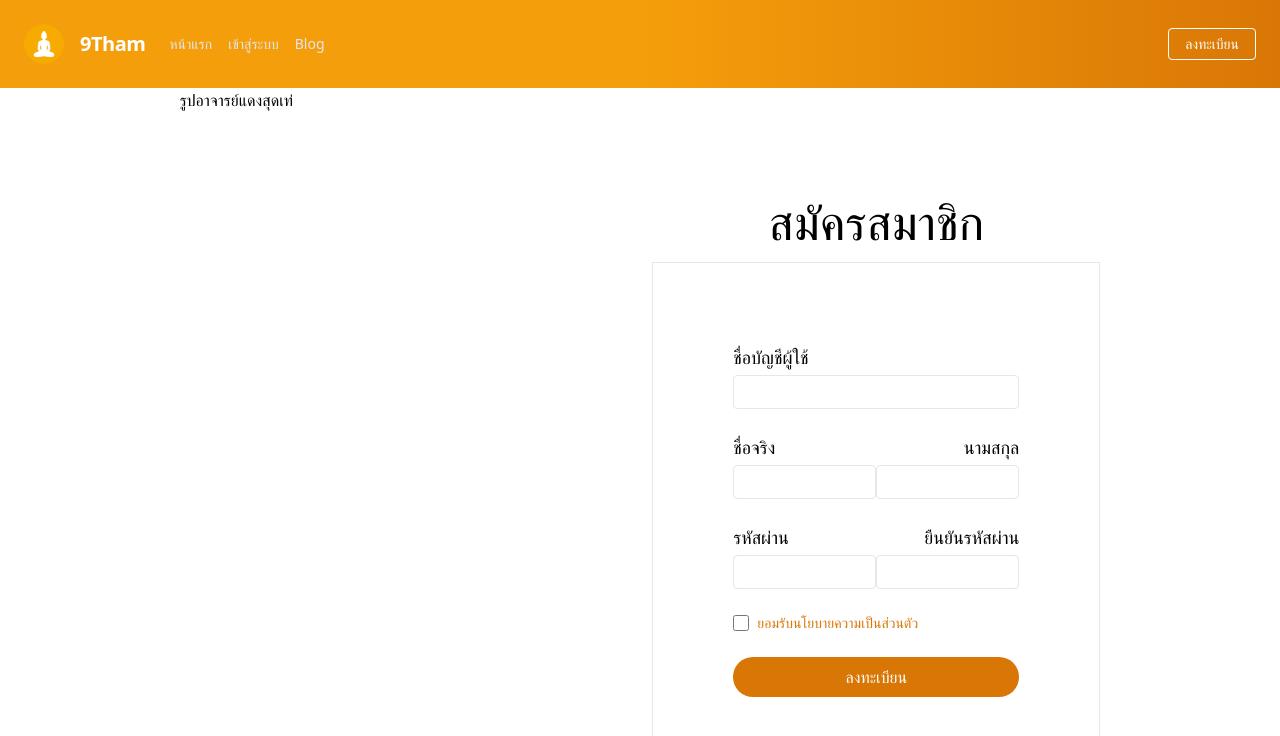
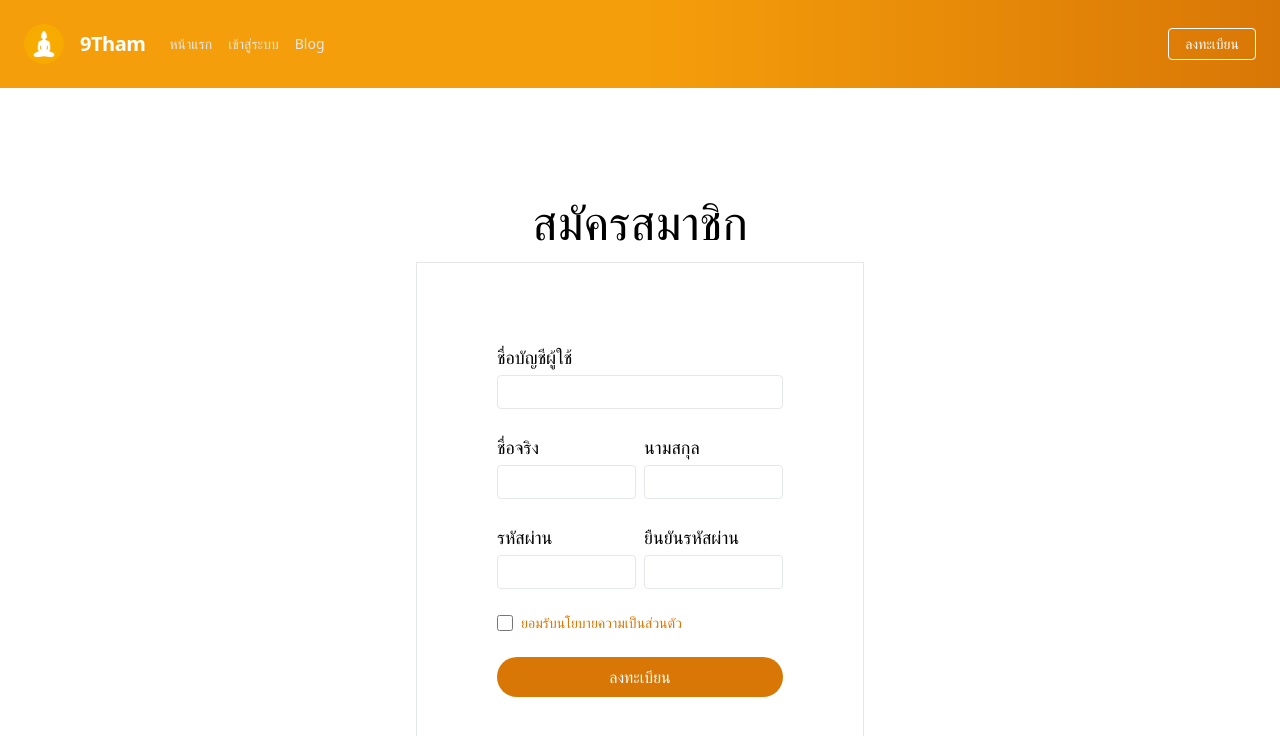
Before and after one commit to SOFT-STUDIO-GROUPWORK/9Tham-Frontend, a React (Create React App) app: page /Register in a window 1280 px wide. Shown: the top 736 px of the page. Built offline with nearby package versions, Linux system fonts and the light colour scheme.

Commit message:
login+register

```diff
--- a/src/components/Navbar.tsx
+++ b/src/components/Navbar.tsx
@@ -38,7 +38,7 @@ const Navbar = () => {
             หน้าแรก
           </a>
           <a
-            href="#responsive-header"
+            href="login"
             className="block mt-4 lg:inline-block lg:mt-0 text-gray-200 hover:text-white mr-4"
           >
             เข้าสู่ระบบ
@@ -52,7 +52,7 @@ const Navbar = () => {
         </div>
         <div>
           {/* register page */}
-          <Link to={"/"}>
+          <Link to={"/Register"}>
             <button className="inline-block text-sm px-4 py-2 leading-none border rounded text-white border-white hover:border-transparent hover:text-teal-500 hover:bg-white mt-4 lg:mt-0">
               ลงทะเบียน
             </button>
--- a/src/pages/LoginPage/LoginPage.tsx
+++ b/src/pages/LoginPage/LoginPage.tsx
@@ -1,17 +1,31 @@
-import React from "react";
+import React, { useState } from "react";
 
 type Props = {};
 
 const LoginPage = (props: Props) => {
+  const [username, setUsername] = useState("");
+  const [password, setPassword] = useState("");
+
+  //console.log("render username", username, password);
+
+  const onSubmit = (e: { preventDefault: () => void }) => {
+    e.preventDefault();
+
+    const payload = {
+      username,
+      password,
+    };
+
+    console.log("submit payload", payload);
+  };
   return (
     <div className="flex flex-row justify-around">
-      <div>รูปอาจารย์แดงสุดเท่</div>
       <div className="min-h-screen flex flex-col justify-center">
         <div className="max-w-md w-full mx-auto text-center text-5xl">
           เข้าสู่ระบบ
         </div>
         <div className="max-w-md w-full mx-auto mt-4 p-20 border border-grey-300">
-          <form action="" className="space-y-6">
+          <form action="" className="space-y-6" onSubmit={onSubmit}>
             <div>
               <label
                 htmlFor=""
@@ -22,6 +36,8 @@ const LoginPage = (props: Props) => {
               <input
                 type="text"
                 className="w-full p-1 border border-grey-300 rounded mt-1"
+                id="username"
+                onChange={(e) => setUsername(e.target.value)}
               />
             </div>
             <div>
@@ -32,8 +48,10 @@ const LoginPage = (props: Props) => {
                 รหัสผ่าน
               </label>
               <input
-                type="text"
+                type="password"
                 className="w-full p-1 border border-grey-300 rounded mt-1"
+                id="password"
+                onChange={(e) => setPassword(e.target.value)}
               />
             </div>
             <div>
@@ -43,7 +61,10 @@ const LoginPage = (props: Props) => {
             </div>
 
             <div>
-              <button className="w-full py-2 px-4 bg-amber-600 hover:bg-amber-800 rounded-3xl text-white text-md">
+              <button
+                type="submit"
+                className="w-full py-2 px-4 bg-amber-600 hover:bg-amber-800 rounded-3xl text-white text-md"
+              >
                 เข้าสู่ระบบ
               </button>
             </div>
--- a/src/pages/RegisterPage/RegisterPage.tsx
+++ b/src/pages/RegisterPage/RegisterPage.tsx
@@ -1,17 +1,36 @@
-import React from "react";
-
+import React, { useState } from "react";
 type Props = {};
 
 const RegisterPage = (props: Props) => {
+  const [username, setUsername] = useState("");
+  const [name, setName] = useState("");
+  const [surname, setSurname] = useState("");
+  const [password, setPassword] = useState("");
+  const [confirmpassword, setConfirmpassword] = useState("");
+  const [term, setTerm] = useState(false);
+
+  const onSubmit = (e: { preventDefault: () => void }) => {
+    e.preventDefault();
+
+    const payload = {
+      username,
+      name,
+      surname,
+      password,
+      confirmpassword,
+      term,
+    };
+
+    console.log("submit payload", payload);
+  };
   return (
     <div className="flex flex-row justify-around flex-auto">
-      <div>รูปอาจารย์แดงสุดเท่</div>
       <div className="min-h-screen flex flex-col justify-center">
-        <div className="max-w-md w-full mx-auto text-center text-5xl">
+        <div className="max-w-xl w-full mx-auto text-center text-5xl">
           สมัครสมาชิก
         </div>
         <div className="max-w-md w-full mx-auto mt-4 p-20 border border-grey-300">
-          <form action="" className="space-y-6">
+          <form action="" className="space-y-6" onSubmit={onSubmit}>
             <div>
               <label
                 htmlFor=""
@@ -22,57 +41,67 @@ const RegisterPage = (props: Props) => {
               <input
                 type="text"
                 className="w-full p-1 border border-grey-300 rounded mt-1"
+                id="username"
+                onChange={(e) => setUsername(e.target.value)}
               />
             </div>
-            <div>
-              <div className="flex justify-between justify-items-start">
+            <div className="flex flex-row flex-auto justify-between ">
+              <div className="mr-2">
                 <label
                   htmlFor=""
                   className="text-lg font-medium text-grey-600 block"
                 >
                   ชื่อจริง
                 </label>
+                <input
+                  type="text"
+                  className="w-full p-1 border border-grey-300 rounded mt-1"
+                  id="name"
+                  onChange={(e) => setName(e.target.value)}
+                />
+              </div>
+              <div>
                 <label
                   htmlFor=""
                   className="text-lg font-medium text-grey-600 block"
                 >
                   นามสกุล
                 </label>
-              </div>
-              <div className="flex justify-between">
                 <input
                   type="text"
                   className="w-full p-1 border border-grey-300 rounded mt-1"
-                />
-                <input
-                  type="text"
-                  className="w-full p-1 border border-grey-300 rounded mt-1"
+                  id="surname"
+                  onChange={(e) => setSurname(e.target.value)}
                 />
               </div>
             </div>
-            <div>
-              <div className="flex justify-between justify-items-start">
+            <div className="flex flex-row justify-between ">
+              <div className="mr-2">
                 <label
                   htmlFor=""
                   className="text-lg font-medium text-grey-600 block"
                 >
                   รหัสผ่าน
                 </label>
+                <input
+                  type="password"
+                  className="w-full p-1 border border-grey-300 rounded mt-1"
+                  id="password"
+                  onChange={(e) => setPassword(e.target.value)}
+                />
+              </div>
+              <div>
                 <label
                   htmlFor=""
                   className="text-lg font-medium text-grey-600 block"
                 >
                   ยืนยันรหัสผ่าน
                 </label>
-              </div>
-              <div className="flex justify-between">
                 <input
-                  type="text"
+                  type="password"
                   className="w-full p-1 border border-grey-300 rounded mt-1"
-                />
-                <input
-                  type="text"
-                  className="w-full p-1 border border-grey-300 rounded mt-1"
+                  id="confirmpassword"
+                  onChange={(e) => setConfirmpassword(e.target.value)}
                 />
               </div>
             </div>
@@ -80,7 +109,8 @@ const RegisterPage = (props: Props) => {
               <input
                 type="checkbox"
                 className="h-4 w-4 text-amber-600 rounded"
-                id=""
+                id="term"
+                onChange={(e) => setTerm(e.target.checked)}
               />
               <label htmlFor="" className="ml-2 text-sm text-amber-600">
                 ยอมรับนโยบายความเป็นส่วนตัว
@@ -88,7 +118,10 @@ const RegisterPage = (props: Props) => {
             </div>
 
             <div>
-              <button className="w-full py-2 px-4 bg-amber-600 hover:bg-amber-800 rounded-3xl text-white text-md">
+              <button
+                type="submit"
+                className="w-full py-2 px-4 bg-amber-600 hover:bg-amber-800 rounded-3xl text-white text-md"
+              >
                 ลงทะเบียน
               </button>
             </div>
```
